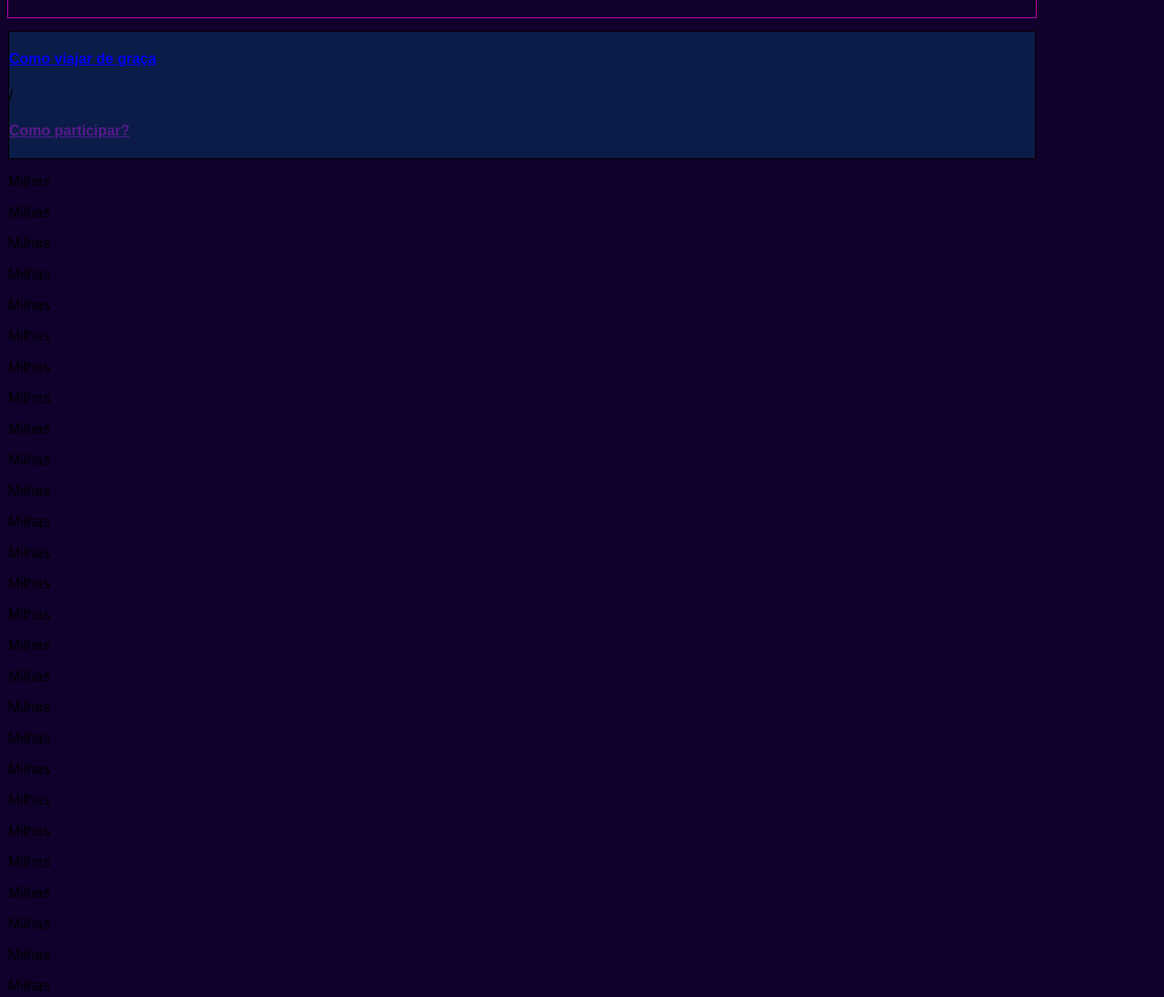
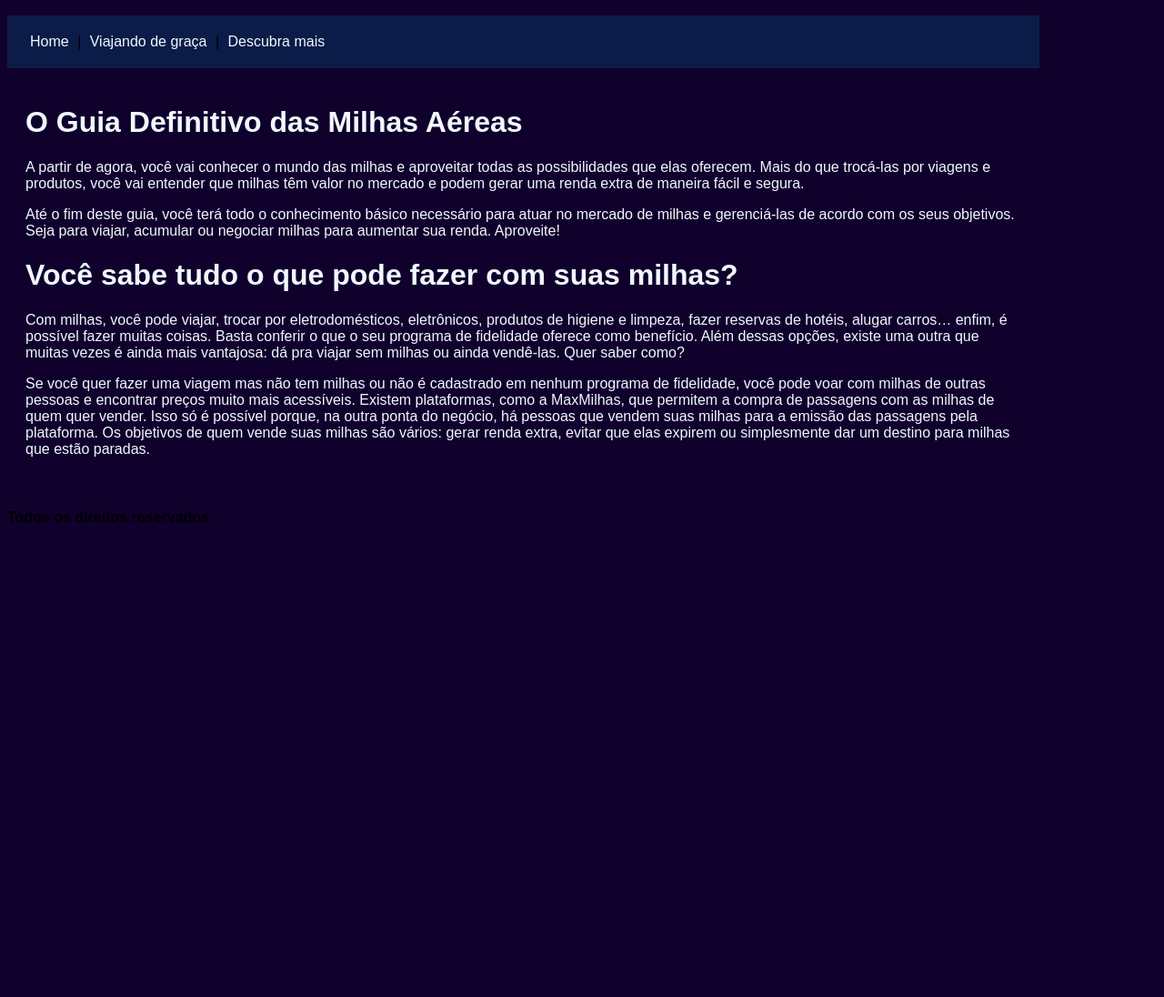
Before and after one commit to Renato-MarquesJS/Projeto-Blog-milhas, a plain HTML site: page index.html in a window 1280 px wide. Shown: the part 660-1756 px from the top of the page at 91% size. After the commit the page ends 1259 px from the top, so only its background shows below. Drawn offline with Linux system fonts and the light colour scheme.

Commit message:
Modificações feita na estrutura do código cs, layout atualizado.

```diff
--- a/estilo.css
+++ b/estilo.css
@@ -2,7 +2,12 @@ body {
     background: #10002c ;
     font: 16px Arial, helvetica, sans-serif;
 
+}
 
+a {
+    color: aliceblue;
+    text-decoration: none;
+    padding: 5px;
 }
 
 .Cabeçalho {
@@ -10,15 +15,24 @@ body {
 
 }
 
+.branco {
+    color: azure;
+}
+
 #principal {
-    border: 1px solid #B606AE;
-    width: 1130px;
-    height: 670px;
+
+    width: 1135px;
+
 }
 
 #menu {
     background: #0c1c48 ;
-    border: 1px solid;
+    padding: 20px;
+}
+
+#conteudo {
+    color: aliceblue;
+    padding: 20px;
 }
 
 #rodape {
--- a/index.html
+++ b/index.html
@@ -14,68 +14,82 @@
 
         <div id="principal">
 
-            <img src="imagens/Captura de tela 2022-06-22 023033.png"
+            <img src="imagens/Captura de tela 2022-06-22 023033.png">
+
+            <div id="menu">
+
+                <a href="index.html">Home</a> |
+                <a href="Conhecendo milhas.html">Viajando de graça</a> |
+                <a href="Mentoria.html">Descubra mais</a>
+
 
             </div>
 
-        <p><div id="menu">
-            <p><a href="Conhecendo milhas.html">
-            <h4>Como viajar de graça</h4>
-            </a>
-            /
-            <a href="">
-            <h4>Como participar?</h4>
-            </a></p>
-        </div></p>
+
           <!--Corpo da Pagina-->
+
+          <div id="conteudo">
+
+            <h1>O Guia Definitivo
+                das Milhas Aéreas</h1>
+
+            <p>A partir de agora, você vai conhecer o mundo das
+                milhas e aproveitar todas as possibilidades que
+                elas oferecem. Mais do que trocá-las por viagens e
+                produtos, você vai entender que milhas têm valor
+                no mercado e podem gerar uma renda extra de
+                maneira fácil e segura.
+            </p>
+
+
+            <p>Até o fim deste guia, você terá todo o
+                conhecimento básico necessário para atuar no
+                mercado de milhas e gerenciá-las de acordo com
+                os seus objetivos. Seja para viajar, acumular ou
+                negociar milhas para aumentar sua renda.
+                Aproveite!
+            </p>
+
+            <h1>Você sabe tudo o que pode fazer com suas milhas?</h1>
+
+            <p>Com milhas, você pode viajar, trocar por eletrodomésticos,
+                eletrônicos, produtos de higiene e limpeza, fazer reservas de hotéis,
+                alugar carros… enfim, é possível fazer muitas coisas. Basta conferir o
+                que o seu programa de fidelidade oferece como benefício.
+                Além dessas opções, existe uma outra que muitas vezes é ainda mais
+                vantajosa: dá pra viajar sem milhas ou ainda vendê-las. Quer saber
+                como?
+            </p>
+
+            <p>Se você quer fazer uma viagem mas não tem milhas ou não é
+                cadastrado em nenhum programa de fidelidade, você pode voar com
+                milhas de outras pessoas e encontrar preços muito mais acessíveis.
+                Existem plataformas, como a MaxMilhas, que permitem a compra de
+                passagens com as milhas de quem quer vender.
+                Isso só é possível porque, na outra ponta do negócio, há pessoas que
+                vendem suas milhas para a emissão das passagens pela plataforma.
+                Os objetivos de quem vende suas milhas são vários: gerar renda
+                extra, evitar que elas expirem ou simplesmente dar um destino para
+                milhas que estão paradas.
+            </p>
 
 
 
-        <div>
-            <p> Milhas </p>
 
-            <p> Milhas </p>
-            <p> Milhas </p>
-            <p> Milhas </p>
-            <p> Milhas </p>
-            <p> Milhas </p>
-            <p> Milhas </p>
-            <p> Milhas </p>
-            <p> Milhas </p>
-            <p> Milhas </p>
-            <p> Milhas </p>
-            <p> Milhas </p>
-            <p> Milhas </p>
-            <p> Milhas </p>
-            <p> Milhas </p>
-            <p> Milhas </p>
-            <p> Milhas </p>
-            <p> Milhas </p>
-            <p> Milhas </p>
-            <p> Milhas </p>
-            <p> Milhas </p>
-            <p> Milhas </p>
-            <p> Milhas </p>
-            <p> Milhas </p>
-            <p> Milhas </p>
-            <p> Milhas </p>
-            <p> Milhas </p>
-            <p> Milhas </p>
-            <p> Milhas </p>
-            <p> Milhas </p>
-            <p> Milhas </p>
+
 
 
 
           </div>
 
+
             <div id="rodape">
 
-            <h4>Todos os direitos <span class="azul">reservados</span></h4>
+            <h4>Todos os direitos reservados</span></h4>
 
             </div>
 
-
+        </div>
 
 
 
```
Also changed, not shown: imagens/123.jpg (added). Lines whose indentation alone changed are shown as unchanged.
